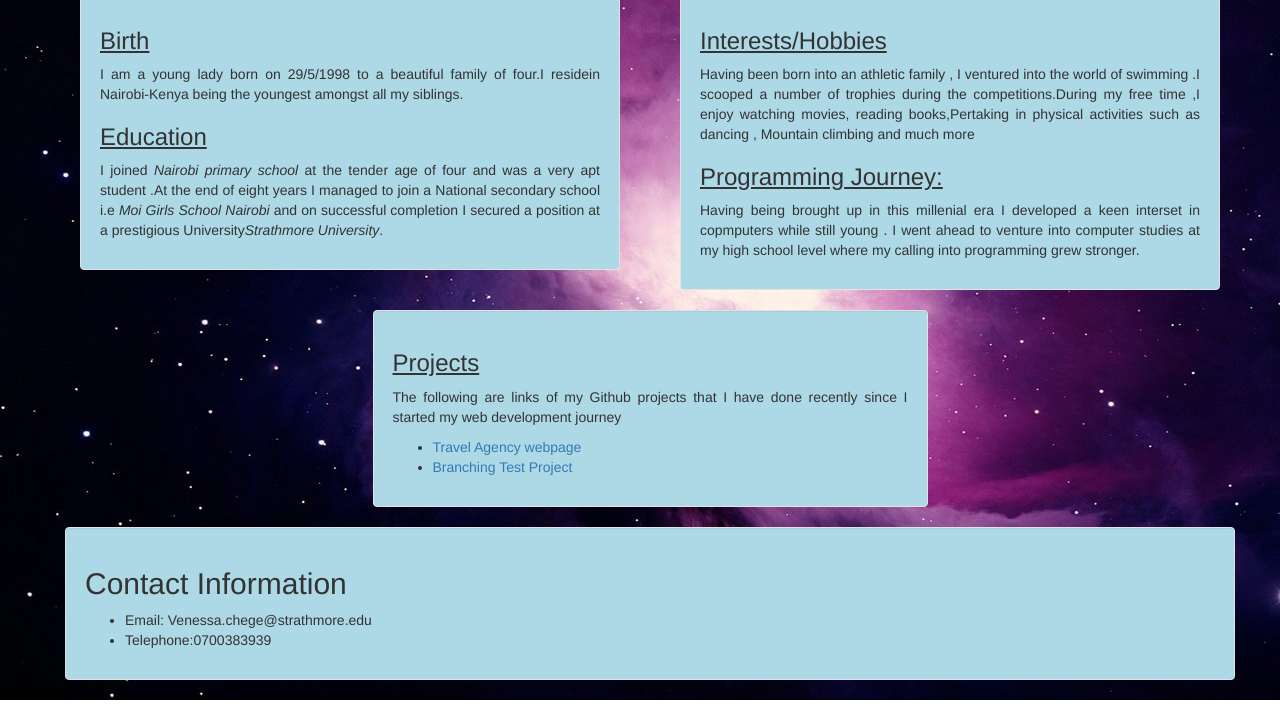
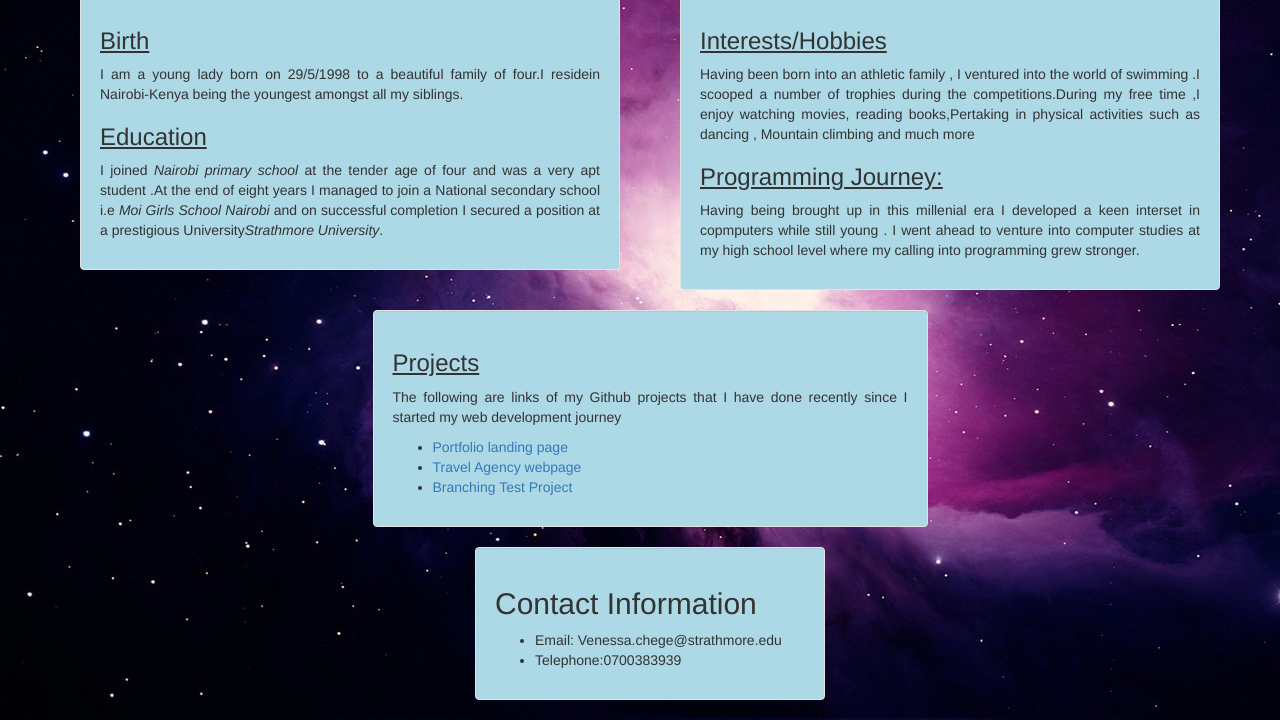
Before and after one commit to Venessachege/Portfolio-Landing-Page, a plain HTML site: page index.html in a window 1280 px wide. Shown: the part 362-1082 px from the top of the page. Drawn offline with Linux system fonts and the light colour scheme.

Commit message:
Check for proper spacing to differentiate sections

```diff
--- a/css/style.css
+++ b/css/style.css
@@ -9,7 +9,6 @@
  margin-right: 60px;
  margin-top: 40px;
 }
-
 
  p{
    text-align: justify;
--- a/index.html
+++ b/index.html
@@ -4,6 +4,7 @@
     <title>My_Portfolio </title>
     <link href="assets/bootstrap-3.3.7-dist/css/bootstrap.css" rel="stylesheet" type="text/css">
     <link href ="css/style.css" rel="stylesheet" type="text/css">
+     <meta name="viewport" content="width=device-width, initial-scale=1.0">
   </head>
   <body>
 
@@ -67,6 +68,7 @@
       <h3><u>Projects</u></h3>
        <p>The following are links of my Github projects that I have done recently since I started my web development journey</p>
        <ul>
+           <li><a href= "https://github.com/Venessachege/Portfolio-Landing-Page.git">Portfolio landing page</a> </li>
           <li><a href="https://github.com/Venessachege/Travel-Agency-.git">Travel Agency webpage</a></li>
           <li><a href= "https://github.com/Venessachege/Travel-Agency-.git">Branching Test Project</a> </li>
         </div>
@@ -74,7 +76,8 @@
         <div class="col-md-3"></div>
       </div>
       <div class="row">
-      <div class="col-md-12">
+        <div class="col-md-4"></div>
+      <div class="col-md-4">
          <div class="well">
          <h2 >Contact Information</h2>
          <ul>
@@ -83,6 +86,7 @@
          </ul>
        </div>
       </div>
+      <div class="col-md-4"></div>
      </div>
    </div>
 </body>
```
Also changed, not shown: css/background.jpg (deleted).
